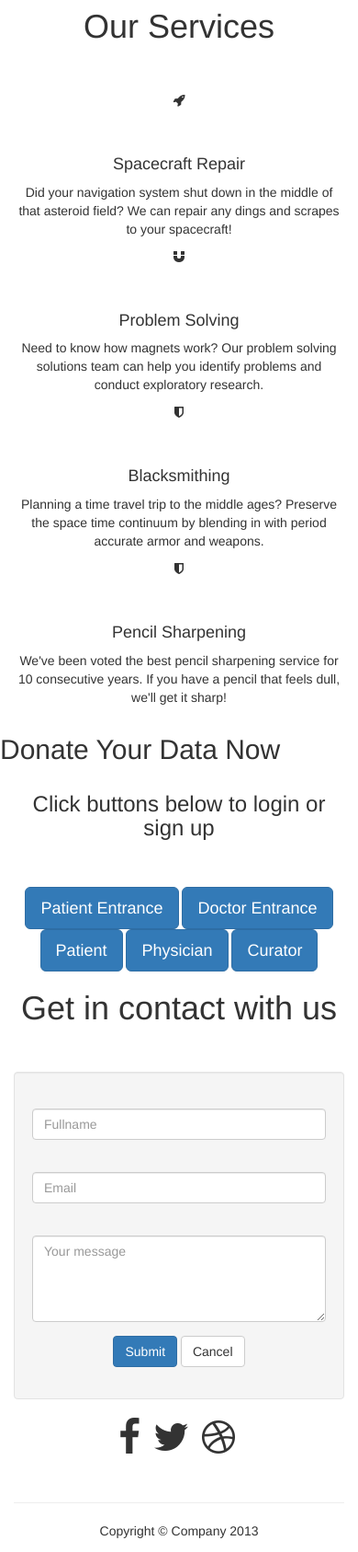
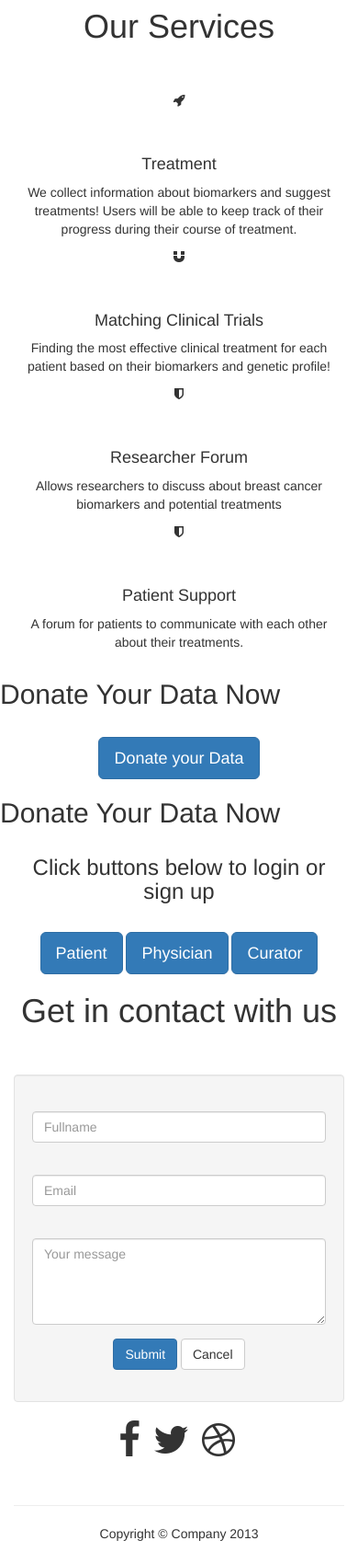
Before and after one commit to hyde003/breast_cancer_database, a Django app: template report/templates/index.html in a window 390 px wide. Shown: the part 2744-4431 px from the top of the page at 92% size. Run offline with Django 3.2, Linux system fonts and the light colour scheme; the template is opened without the code that fills it, so the values that code supplies are empty; parts of the project's set-up code (start-up, migrations or seed data) failed here and were passed over; some libraries are stand-ins or nearby versions.

Commit message:
added registrations, forms

```diff
--- a/biomarker/urls.py
+++ b/biomarker/urls.py
@@ -1,10 +1,13 @@
 from django.conf.urls import patterns, include, url
+from biomarker import settings
+from report import urls
 
 # Uncomment the next two lines to enable the admin:
 # from django.contrib import admin
 # admin.autodiscover()
 
 urlpatterns = patterns('',
+	url(r'^static/(?P<path>.*)$', 'django.views.static.serve', {'document_root': settings.STATIC_ROOT }),
 	url(r'^index/', include('report.urls')),
 	url(r'^register/', include('registrations.urls')),
     # Examples:
--- a/report/forms.py
+++ /dev/null
@@ -1,6 +0,0 @@
-from django import forms
-from input.models import History
-
-class InputForm(forms.ModelForm):
-  class Meta:
-    model=History
--- a/report/templates/index.html
+++ b/report/templates/index.html
@@ -11,18 +11,17 @@
     {% load staticfiles %}
 
     <!-- Bootstrap core CSS -->
-    <link href="{% static "/css/bootstrap.css" %}" type="text/css" rel="stylesheet">
-
+    <link href="{% static 'css/bootstrap.css' %}" type="text/css" rel="stylesheet">
     <!-- Add custom CSS here -->
-    <link href="{% static "/css/stylish-portfolio.css" %}" type="text/css" rel="stylesheet">
-    <link href="{% static "/font-awesome/css/font-awesome.min.css" %}" rel="stylesheet">
+    <link href="{% static 'css/stylish-portfolio.css' %}" type="text/css" rel="stylesheet">
+    <link href="{% static 'font-awesome/css/font-awesome.min.css' %}" rel="stylesheet">
   </head>
 
   <body>
   {% load staticfiles %}
-  <link href="{% static "/css/stylish-portfolio.css" %}" type="text/css" rel="stylesheet">
-  <link href="{% static "/font-awesome/css/font-awesome.min.css" %}" rel="stylesheet">
-  <link href="{% static "/css/bootstrap.css" %}" type="text/css" rel="stylesheet">
+  <link href="{% static 'css/stylish-portfolio.css' %}" type="text/css" rel="stylesheet">
+  <link href="{% static 'font-awesome/css/font-awesome.min.css' %}" rel="stylesheet">
+  <link href="{% static 'css/bootstrap.css' %}" type="text/css" rel="stylesheet">
 
   <div class="navbar navbar-inverse navbar-fixed-top">
       <div class="container">
@@ -73,10 +72,10 @@
         <div class="row">
           <div class="col-md-3 col-md-offset-0 text-center">
             <div class="service-item">
-              <img class="img-circle" src="report/static/img/icons/team_member1.jpg" alt="team member">
+              <img class="img-circle" src= "{% static 'img/icons/team_member1.jpg' %}" alt="team_member">
               <br><br><br>
               <h4>Xinglu Wang</h4>
-              <p>Graduate Student of Computer Science, University of San Francisco.</p>
+              <p>Graduate Student, Computer Science, University of San Francisco.</p>
               <div class="social_profiles">
                 <ul class="social-bookmarks col-md-offset-5">
                   <li class="facebook"><a href="https://www.facebook.com/profile.php?id=100003492149235">facebook</a></li>
@@ -91,7 +90,7 @@
               <img class="img-circle" src="img/icons/team_member.jpg" alt="team member">
               <br><br><br>
               <h4>Hai Nguyen</h4>
-              <p>Graduate Student of Biotechnology, University of San Francisco.</p>
+              <p>Graduate Student, Biotechnology, University of San Francisco.</p>
               <div class="social_profiles">
                 <ul class="social-bookmarks">
                   <li class="facebook"><a href="">facebook</a></li>
@@ -106,7 +105,7 @@
               <img class="img-circle" src="img/icons/team_member.jpg" alt="team member">
               <br><br><br>
               <h4>Cindy Sridharan</h4>
-              <p>Graduate Student of Computer Science, University of San Francisco.</p>
+              <p>Graduate Student, Computer Science, University of San Francisco.</p>
               <div class="social_profiles">
                 <ul class="social-bookmarks">
                   <li class="facebook"><a href="">facebook</a></li>
@@ -121,7 +120,7 @@
               <img class="img-circle" src="img/team_member.jpg" alt="team member">
               <br><br><br>
               <h4>Amanda Lee</h4>
-              <p>Graduate Student of Biotechnology, University of San Francisco.</p>
+              <p>Graduate Student, Biotechnology, University of San Francisco.</p>
               <div class="social_profiles">
                 <ul class="social-bookmarks">
                   <li class="facebook"><a href="https://www.facebook.com/amanda.lee.14224094">facebook</a></li>
@@ -150,32 +149,32 @@
             <div class="service-item">
             <i class="service-icon fa fa-rocket"></i>
             <br><br><br>
-              <h4>Spacecraft Repair</h4>
-              <p>Did your navigation system shut down in the middle of that asteroid field? We can repair any dings and scrapes to your spacecraft!</p>
+              <h4>Treatment</h4>
+              <p>We collect information about biomarkers and suggest treatments! Users will be able to keep track of their progress during their course of treatment.</p>
             </div>
           </div>
           <div class="col-md-3 text-center">
             <div class="service-item">
             <i class="service-icon fa fa-magnet"></i>
             <br><br><br>
-              <h4>Problem Solving</h4>
-              <p>Need to know how magnets work? Our problem solving solutions team can help you identify problems and conduct exploratory research.</p>
+              <h4>Matching Clinical Trials</h4>
+              <p>Finding the most effective clinical treatment for each patient based on their biomarkers and genetic profile!</p>
             </div>
           </div>
           <div class="col-md-3 text-center">
             <div class="service-item">
             <i class="service-icon fa fa-shield"></i>
             <br><br><br>
-              <h4>Blacksmithing</h4>
-              <p>Planning a time travel trip to the middle ages? Preserve the space time continuum by blending in with period accurate armor and weapons.</p>
+              <h4>Researcher Forum</h4>
+              <p>Allows researchers to discuss about breast cancer biomarkers and potential treatments</p>
             </div>
           </div>
           <div class="col-md-3 text-center">
             <div class="service-item">
             <i class="service-icon fa fa-shield"></i>
             <br><br><br>
-              <h4>Pencil Sharpening</h4>
-              <p>We've been voted the best pencil sharpening service for 10 consecutive years. If you have a pencil that feels dull, we'll get it sharp!</p>
+              <h4>Patient Support</h4>
+              <p>A forum for patients to communicate with each other about their treatments.</p>
             </div>
           </div>
         </div>
@@ -202,7 +201,30 @@
         </div>
         </div>
       </div> -->
-    <!-- /Services -->
+
+    <!-- /Form for donation -->
+<!-- Call to Action -->
+    <div id="donation" class="call-to-action">
+    <!-- Callout -->
+        <div class="callout">
+          <div class="vert-text">
+            <h2>Donate Your Data Now</h2>
+          </div>
+        </div>
+        <!-- /Callout -->
+      <div class="container">
+        <div class="row">
+          <div class="col-md-6 col-md-offset-3 text-center">
+
+            <br>
+            <a href="./donation/" class="btn btn-lg btn-primary">Donate your Data</a>
+
+            <br>
+          </div>
+        </div>
+        </div>
+       </div>
+    <!-- /Call to Action -->
 
 
     <!-- Call to Action -->
@@ -218,17 +240,15 @@
         <div class="row">
           <div class="col-md-6 col-md-offset-3 text-center">
             <h3>Click buttons below to login or sign up</h3>
-            <br><br>
-
-            <a href="/patient_login" class="btn btn-lg btn-primary">Patient Entrance</a>
-            <a href="/doctor_login" class="btn btn-lg btn-primary">Doctor Entrance</a>
-            <a href="./patient_login" class="btn btn-lg btn-primary">Patient</a>
-            <a href="./physician_login" class="btn btn-lg btn-primary">Physician</a>
-            <a href="./curator_login" class="btn btn-lg btn-primary">Curator</a>
+            <br>
+            <a href="./patient_login/" class="btn btn-lg btn-primary">Patient</a>
+            <a href="./physician_login/" class="btn btn-lg btn-primary">Physician</a>
+            <a href="./curator_login/" class="btn btn-lg btn-primary">Curator</a>
+            <br>
           </div>
         </div>
-      </div>
-    </div>
+        </div>
+       </div>
     <!-- /Call to Action -->
 
     <!-- Contact -->
@@ -314,8 +334,8 @@
 
     <!-- Bootstrap core JavaScript -->
     <!-- Placed at the end of the document so the pages load faster -->
-    <script src="/static/js/jquery.js"></script>
-    <script src="/static/js/bootstrap.js"></script>
+    <script src="{% static 'js/jquery.js' %}"></script>
+    <script src="{% static 'js/bootstrap.js' %}"></script>
 
     <!-- Custom JavaScript for the Side Menu and Smooth Scrolling - Put in a custom JavaScript file to clean this up -->
     <script>
--- a/report/urls.py
+++ b/report/urls.py
@@ -1,8 +1,12 @@
 
-from django.conf.urls.defaults import patterns,url
+from django.conf.urls.defaults import patterns,url,include
 from report import views
+from registrations import views as register
+from input import views as input_view
 urlpatterns = patterns('',
 	url(r'main/$',views.main,name='main_page'),
-	url(r'physician_login/$',views.physician_login,name='physician'),
-	url(r'patient_login/$',views.patient_login,name='patient'),
+	url(r'donation/',input_view.donation_form, name = 'donate'),
+	url(r'physician_login/',register.register, name = 'register'),
+	url(r'curator_login/', register.register, name = 'register'),
+	url(r'patient_login/', register.register, name = 'register'),
 	)
```
Also changed, not shown: biomarker/settings.py (+8 -2 lines), input/views.py (+12 -1 lines), report/templates/input.html (deleted, +0 -26 lines), 3 other files.
